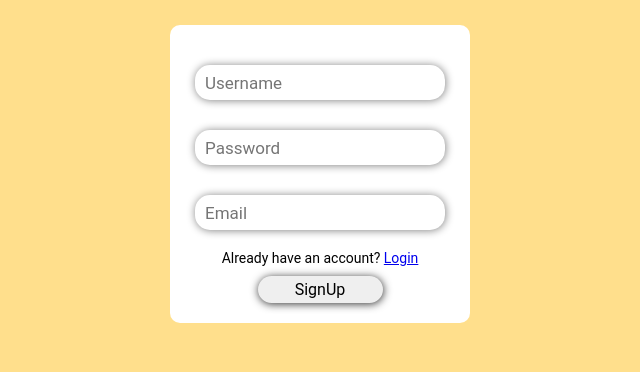
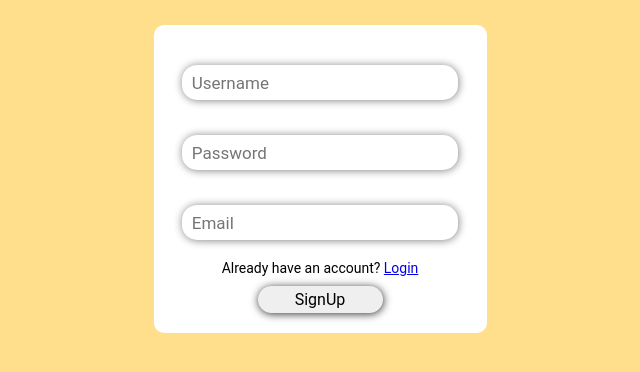
Before and after one commit to Mike525215/TStore, a React (Create React App) app in the folder frontend/tstore_app/: page /auth/signup in a window 1280 px wide. Shown: the top 372 px of the page, without its empty margins (320-960 px from the left). Built offline with nearby package versions, Linux system fonts and the light colour scheme; no server answers.

Commit message:
was added feature back on home page. Also was added some styles for SignUp

```diff
--- a/frontend/tstore_app/src/components/AuthComponent/SignUp.module.css
+++ b/frontend/tstore_app/src/components/AuthComponent/SignUp.module.css
@@ -1,5 +1,5 @@
 .signupCard {
-    width: 300px;
+    width: 333px;
     display: flex;
     flex-direction: column;
     background: #fff;
@@ -48,7 +48,7 @@
     width: 80%;
     margin: 0 auto;
     color: red;
-    margin-top: 5px;
+    margin-top: 10px;
     margin-bottom: 5px;
     height: 20px;
     font-size: 14px;
--- a/frontend/tstore_app/src/components/SneakersDetail/SneakersDetail.js
+++ b/frontend/tstore_app/src/components/SneakersDetail/SneakersDetail.js
@@ -1,6 +1,6 @@
 import s from './SneakersDetail.module.css';
 import {useContext} from 'react';
-import {useParams} from 'react-router-dom';
+import {useParams, Link} from 'react-router-dom';
 import {SneakersList} from '../../routers/Routers.js';
 import {Item} from '../Trainers/Item/Item';
 
@@ -8,7 +8,10 @@
     const { id } = useParams();
     const { sneakers } = useContext(SneakersList);
     return (
-        <Item item={sneakers[id - 1]} />
+        <>
+            <Item item={sneakers[id - 1]} />
+            <Link to="/sneakers/">Main page</Link>
+        </>
     );
 }
 
```
